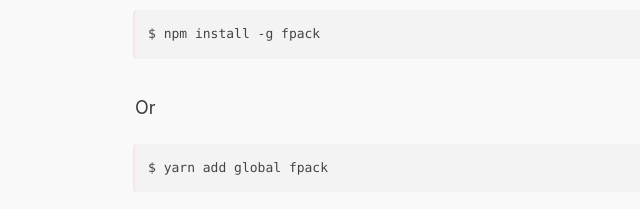
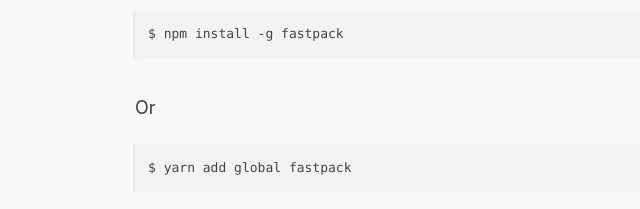
Before and after one commit to fastpack/fastpack.github.io, a plain HTML site: page docs/get-started.html in a window 1280 px wide. Shown: the part 477-686 px from the top of the page, 165-805 px from the left. Drawn offline with nearby package versions, Linux system fonts and the light colour scheme.

Commit message:
Deploy website
Deploy website version based on 52c4c8dc4caa20ce426fbdd494ed85df8b812a5c

```diff
--- a/docs/get-started.html
+++ b/docs/get-started.html
@@ -14,10 +14,10 @@
 bug</a> or
 <a href="contribute.html">contribute</a> in some other way!</p>
 <h2><a class="anchor" aria-hidden="true" id="installation"></a><a href="#installation" aria-hidden="true" class="hash-link"><svg class="hash-link-icon" aria-hidden="true" height="16" version="1.1" viewBox="0 0 16 16" width="16"><path fill-rule="evenodd" d="M4 9h1v1H4c-1.5 0-3-1.69-3-3.5S2.55 3 4 3h4c1.45 0 3 1.69 3 3.5 0 1.41-.91 2.72-2 3.25V8.59c.58-.45 1-1.27 1-2.09C10 5.22 8.98 4 8 4H4c-.98 0-2 1.22-2 2.5S3 9 4 9zm9-3h-1v1h1c1 0 2 1.22 2 2.5S13.98 12 13 12H9c-.98 0-2-1.22-2-2.5 0-.83.42-1.64 1-2.09V6.25c-1.09.53-2 1.84-2 3.25C6 11.31 7.55 13 9 13h4c1.45 0 3-1.69 3-3.5S14.5 6 13 6z"></path></svg></a>Installation</h2>
-<pre><code class="hljs css Bash">$ npm install -g fpack
+<pre><code class="hljs css Bash">$ npm install -g fastpack
 </code></pre>
 <p>Or</p>
-<pre><code class="hljs css Bash">$ yarn add global fpack
+<pre><code class="hljs css Bash">$ yarn add global fastpack
 </code></pre>
 <p>If everything worked well, you should be able to run:</p>
 <pre><code class="hljs css Bash">$ fpack --<span class="hljs-built_in">help</span>
```
Also changed, not shown: 1 other file.
